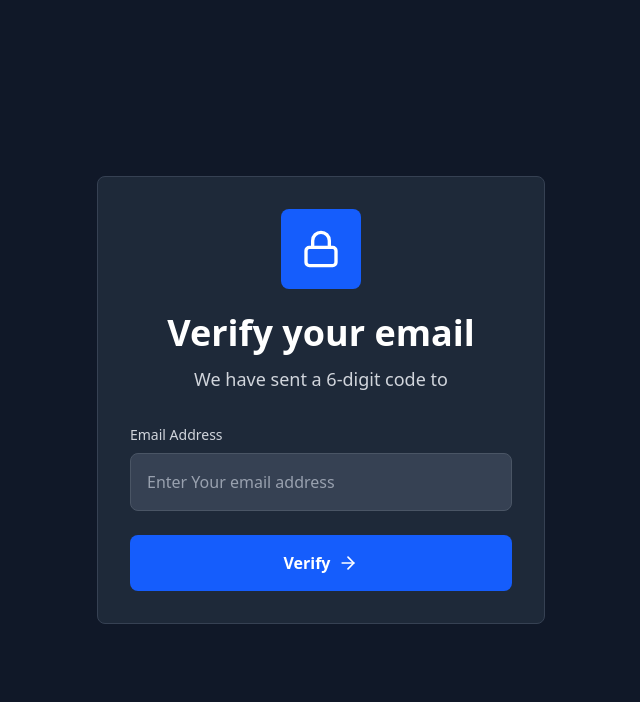
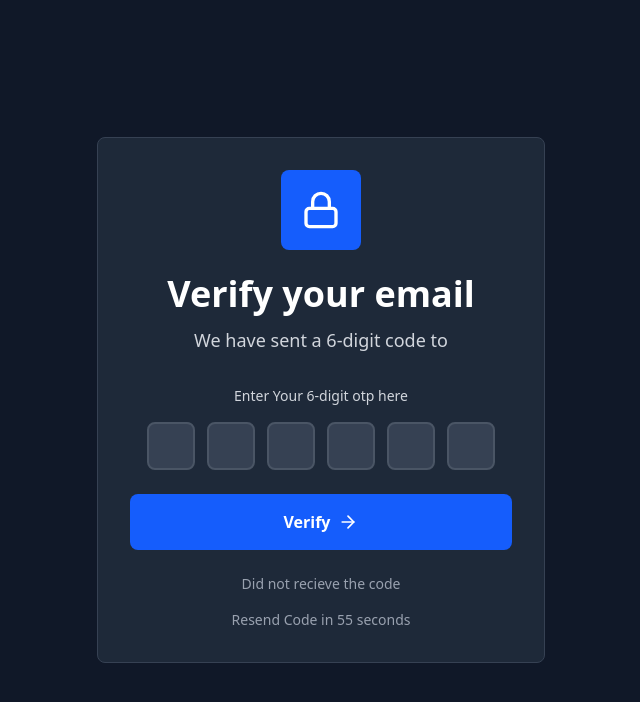
Before and after one commit to ompatil-711/ZenChat, a Next.js app in the folder frontend/: page /verify in a window 1280 px wide. Shown: the top 702 px of the page, without its empty margins (319-959 px from the left). Built offline with nearby package versions, Linux system fonts and the light colour scheme.

Commit message:
otp frontend

```diff
--- a/frontend/src/app/verify/page.tsx
+++ b/frontend/src/app/verify/page.tsx
@@ -7,10 +7,10 @@
     const [loading, setloading] = useState(false)
     const[otp , setotp] = useState<string[]>(["","","","","",""])
     const[error,setError]=useState<string>("")
-    const[recentLoading,setResentLoading] = useState(false)
+    const[resendLoading,setResendLoading] = useState(false)
     const[timer,setTimer] = useState(60);
 
-    const inputRefs = useRef<Array<HTMLInputElement>>([])
+    const inputRefs = useRef<Array<HTMLInputElement | null >>([])
 
     useEffect(()=>{
         if(timer>0){
@@ -34,7 +34,22 @@
         }
     };
 
+    const handleKeyDown = (index: number , e: React.KeyboardEvent<HTMLElement>): void=>{
+        if(e.key==="Backspace" && !otp[index]&&index>0){
+            inputRefs.current[index-1]?.focus()
+        }
+    };
 
+    const handlePaste = (e: React.ClipboardEvent<HTMLInputElement>): void=>{
+        e.preventDefault()
+        const pastedData = e.clipboardData.getData("text")
+        const digits = pastedData.replace(/\D/g,"").slice(0,6);
+        if(digits.length===6){
+            const newOtp = digits.split("")
+            setotp(newOtp)
+            inputRefs.current[5]?.focus();
+        }
+    }
 
     console.log(timer);
 
@@ -64,21 +79,34 @@
           <form onSubmit={handleSubmit} className="space-y-6">
             <div>
               <label
-                htmlFor="email"
-                className="block text-sm font-medium text-gray-300 mb-2"
+                className="block text-sm font-medium text-gray-300 mb-4 text-center"
               >
-                Email Address
+                Enter Your 6-digit otp here
               </label>
-              <input
-                type="email"
-                id="email"
-                className="w-full px-4 py-4 bg-gray-700 border border-gray-600 rounded-lg text-white placeholder-gray-400"
-                placeholder="Enter Your email address"
-                //value={email}
-                //onChange={(e) => setEmail(e.target.value)}
-                required
-              />
+              <div className="flex justify-center in-checked: space-x-3">
+                {
+                    otp.map((digit,index)=>(
+                        <input key={index} ref={(el:HTMLInputElement | null)=>{
+                            inputRefs.current[index] = el;
+                        }}
+                        type='text'
+                        maxLength={1}
+                        value={digit}
+                        onChange={e=>handleInputChange(index, e.target.value)}
+                        onKeyDown={e=>{handleKeyDown(index,e)}}
+                        onPaste={index===0? handlePaste: undefined}
+                        className='w-12 h-12 text-center text-x1 font-bold border-2 border-gray-600 rounded-lg bg-gray-700'
+                        />
+                    ))
+                }
+
+              </div>
             </div>
+            {
+                error && <div className='bg-red-900 border-red-700 rounded-lg p-3' >
+                    <p className='text-red-300 text-sm text-center'>(error)</p>
+                </div>
+            }
             <button
               type="submit"
               className="w-full bg-blue-600 text-white py-4 px-6 rounded-lg font-semibold hover:bg-blue-700 disabled:opacity-50 disabled:cursor-not-allowed"
@@ -97,6 +125,18 @@
               )}
             </button>
           </form>
+
+          <div className="mt-6 text-center">
+            <p className='text-gray-400 text-sm mb-4'>Did not recieve the code</p>
+            {
+                timer>0 ? (<p className='text-gray-400 text-sm'>Resend Code in {timer} seconds</p>
+                ) : (
+                <button className='text-blue-400 hover:text-blue-300 font-medium text-sm disabled:opacity-50'
+                disabled={resendLoading}
+                >
+                    {resendLoading?"Sending" : "Resend Code"}</button>)
+            }
+          </div>
         </div>
       </div>
     </div>
```
Also changed, not shown: 3 other files (tests, documents, lock files or other folders).
